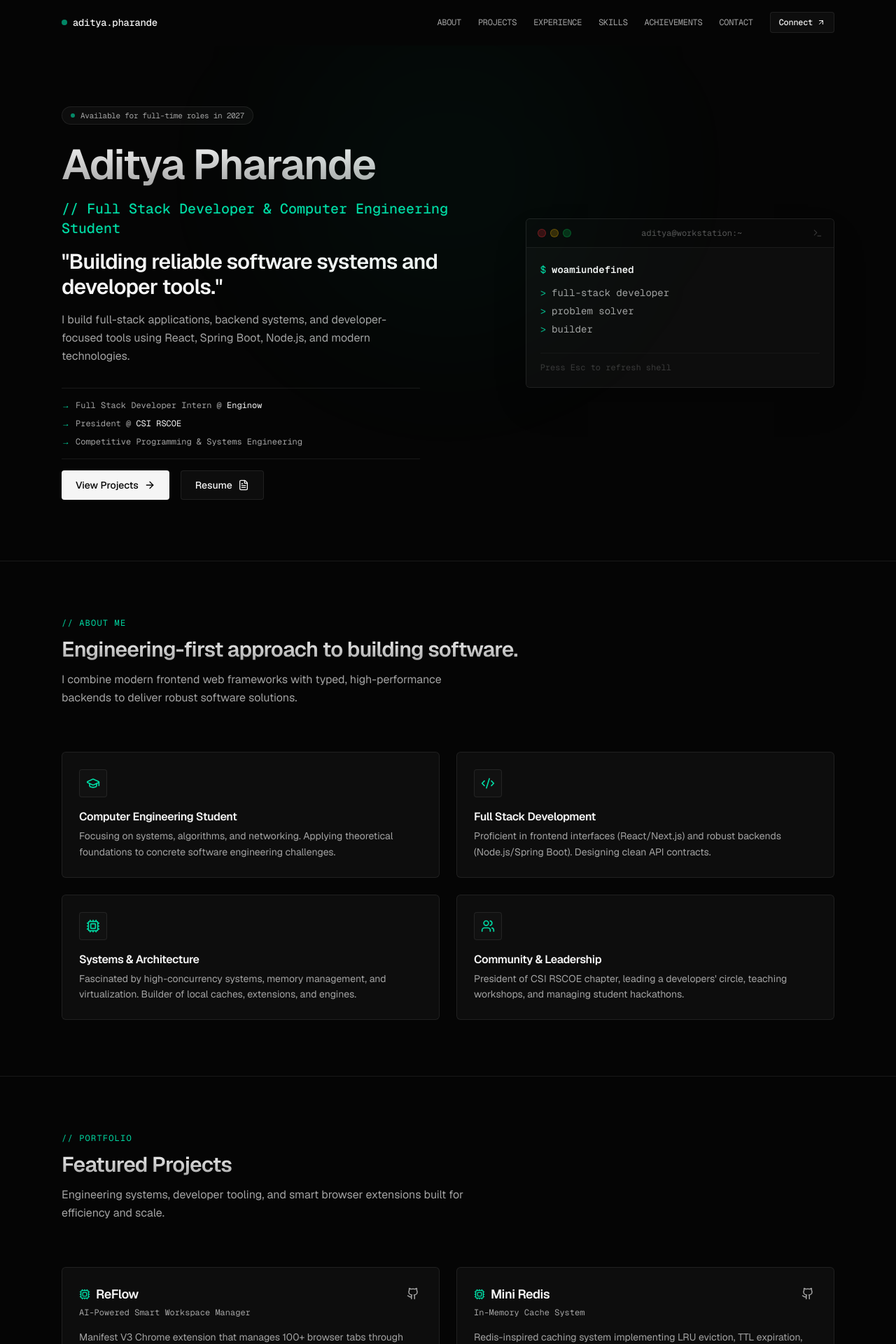
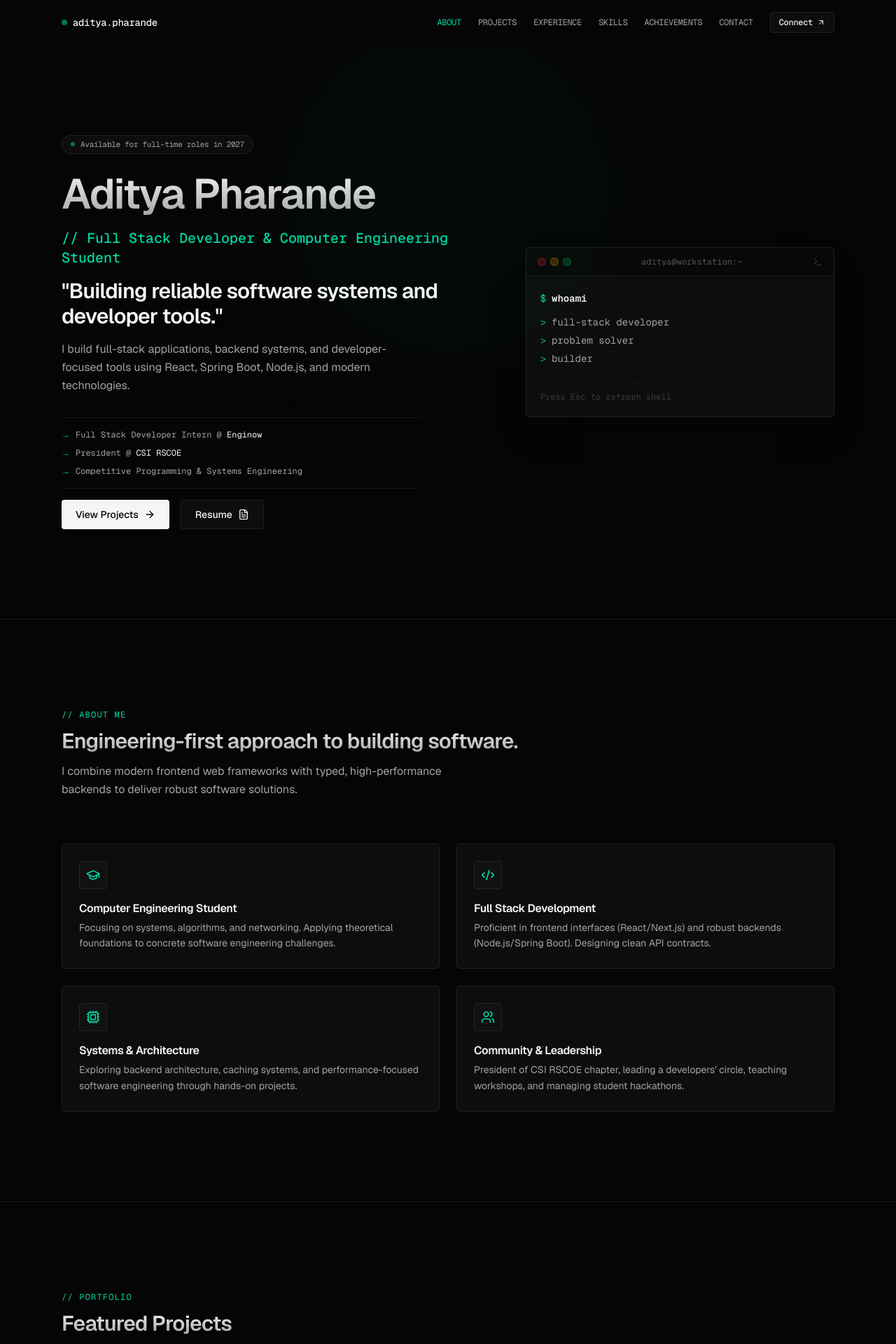
Before and after one commit to aditya-codes-git/Portfolio, a Next.js app: page / in a window 1280 px wide. Shown: the top 1920 px of the page at 70% size. Built offline with nearby package versions, Linux system fonts and the light colour scheme.

Commit message:
feat: phase 0 improvements

```diff
--- a/src/components/layout/Navbar.tsx
+++ b/src/components/layout/Navbar.tsx
@@ -17,6 +17,7 @@ const NAV_ITEMS = [
 export const Navbar: React.FC = () => {
   const [isOpen, setIsOpen] = useState(false);
   const [scrolled, setScrolled] = useState(false);
+  const [activeSection, setActiveSection] = useState("");
 
   useEffect(() => {
     const handleScroll = () => {
@@ -28,7 +29,33 @@ export const Navbar: React.FC = () => {
     };
 
     window.addEventListener("scroll", handleScroll);
-    return () => window.removeEventListener("scroll", handleScroll);
+
+    // Track active section via IntersectionObserver
+    const observerOptions = {
+      root: null,
+      rootMargin: "-30% 0px -50% 0px", // Triggers active state when section takes substantial screen area
+      threshold: 0.1,
+    };
+
+    const observerCallback = (entries: IntersectionObserverEntry[]) => {
+      entries.forEach((entry) => {
+        if (entry.isIntersecting) {
+          setActiveSection(entry.target.id);
+        }
+      });
+    };
+
+    const observer = new IntersectionObserver(observerCallback, observerOptions);
+    const sections = ["about", "projects", "experience", "skills", "achievements", "contact"];
+    sections.forEach((id) => {
+      const el = document.getElementById(id);
+      if (el) observer.observe(el);
+    });
+
+    return () => {
+      window.removeEventListener("scroll", handleScroll);
+      observer.disconnect();
+    };
   }, []);
 
   return (
@@ -49,15 +76,21 @@ export const Navbar: React.FC = () => {
 
         {/* Desktop Navigation */}
         <nav className="hidden md:flex items-center gap-6">
-          {NAV_ITEMS.map((item) => (
+          {NAV_ITEMS.map((item) => {
+            const isActive = activeSection === item.href.slice(1);
+            return (
               <a
                 key={item.label}
                 href={item.href}
-              className="text-xs font-mono text-secondary-text hover:text-foreground transition-colors tracking-tight uppercase"
+                className={cn(
+                  "text-xs font-mono transition-colors tracking-tight uppercase",
+                  isActive ? "text-accent" : "text-secondary-text hover:text-foreground"
+                )}
               >
                 {item.label}
               </a>
-          ))}
+            );
+          })}
           <Button
             href="#contact"
             variant="secondary"
@@ -81,16 +114,22 @@ export const Navbar: React.FC = () => {
       {/* Mobile Menu Dropdown */}
       {isOpen && (
         <div className="md:hidden absolute top-16 left-0 w-full bg-background border-b border-border-subtle px-6 py-6 flex flex-col gap-4 shadow-xl">
-          {NAV_ITEMS.map((item) => (
+          {NAV_ITEMS.map((item) => {
+            const isActive = activeSection === item.href.slice(1);
+            return (
               <a
                 key={item.label}
                 href={item.href}
                 onClick={() => setIsOpen(false)}
-              className="text-sm font-mono text-secondary-text hover:text-foreground py-2 border-b border-white/5 tracking-tight uppercase"
+                className={cn(
+                  "text-sm font-mono py-2 border-b border-white/5 tracking-tight uppercase transition-colors",
+                  isActive ? "text-accent" : "text-secondary-text hover:text-foreground"
+                )}
               >
                 {item.label}
               </a>
-          ))}
+            );
+          })}
           <Button
             href="#contact"
             onClick={() => setIsOpen(false)}
--- a/src/components/sections/About.tsx
+++ b/src/components/sections/About.tsx
@@ -18,7 +18,7 @@ export const About: React.FC = () => {
     {
       icon: Cpu,
       title: "Systems & Architecture",
-      description: "Fascinated by high-concurrency systems, memory management, and virtualization. Builder of local caches, extensions, and engines."
+      description: "Exploring backend architecture, caching systems, and performance-focused software engineering through hands-on projects."
     },
     {
       icon: Users,
@@ -28,7 +28,7 @@ export const About: React.FC = () => {
   ];
 
   return (
-    <section id="about" className="py-20 border-t border-border-subtle bg-background relative">
+    <section id="about" className="py-24 sm:py-32 border-t border-border-subtle bg-background relative">
       <div className="max-w-6xl mx-auto px-6">
         <SectionTitle
           label="About Me"
--- a/src/components/sections/Achievements.tsx
+++ b/src/components/sections/Achievements.tsx
@@ -20,7 +20,7 @@ export const Achievements: React.FC = () => {
   };
 
   return (
-    <section id="achievements" className="py-20 border-t border-border-subtle bg-background">
+    <section id="achievements" className="py-24 sm:py-32 border-t border-border-subtle bg-background">
       <div className="max-w-6xl mx-auto px-6">
         <SectionTitle
           label="Milestones"
--- a/src/components/sections/Contact.tsx
+++ b/src/components/sections/Contact.tsx
@@ -29,7 +29,7 @@ export const Contact: React.FC = () => {
   };
 
   return (
-    <section id="contact" className="py-20 border-t border-border-subtle bg-background">
+    <section id="contact" className="py-24 sm:py-32 border-t border-border-subtle bg-background">
       <div className="max-w-6xl mx-auto px-6">
         <SectionTitle
           label="Contact"
--- a/src/components/sections/Experience.tsx
+++ b/src/components/sections/Experience.tsx
@@ -5,7 +5,7 @@ import { Briefcase } from "lucide-react";
 
 export const Experience: React.FC = () => {
   return (
-    <section id="experience" className="py-20 border-t border-border-subtle bg-background">
+    <section id="experience" className="py-24 sm:py-32 border-t border-border-subtle bg-background">
       <div className="max-w-6xl mx-auto px-6">
         <SectionTitle
           label="History"
--- a/src/components/sections/Hero.tsx
+++ b/src/components/sections/Hero.tsx
@@ -7,58 +7,50 @@ import { Card } from "@/components/ui/Card";
 import { motion } from "framer-motion";
 
 export const Hero: React.FC = () => {
-  // Terminal typing animation states
   const [typedInput, setTypedInput] = useState("");
   const [terminalOutputs, setTerminalOutputs] = useState<string[]>([]);
-  const [phase, setPhase] = useState<"typing" | "outputs" | "idle">("typing");
+  const [showCursor, setShowCursor] = useState(true);
 
   useEffect(() => {
     const command = "whoami";
     let index = 0;
 
-    // Phase 1: Typing command
-    const typingTimeout = setTimeout(() => {
-      const interval = setInterval(() => {
+    // Type the command character by character
+    const typingInterval = setInterval(() => {
       if (index < command.length) {
-          setTypedInput((prev) => prev + command[index]);
+        setTypedInput(command.slice(0, index + 1));
         index++;
       } else {
-          clearInterval(interval);
-          setPhase("outputs");
-        }
-      }, 150);
-      return () => clearInterval(interval);
-    }, 1000);
+        clearInterval(typingInterval);
 
-    return () => clearTimeout(typingTimeout);
-  }, []);
-
-  useEffect(() => {
-    if (phase !== "outputs") return;
-
-    const outputs = [
+        // Command finished typing. Show outputs sequentially.
+        const outputLines = [
           "> full-stack developer",
           "> problem solver",
           "> builder"
         ];
 
-    let outputIndex = 0;
-    const interval = setInterval(() => {
-      if (outputIndex < outputs.length) {
-        const nextLine = outputs[outputIndex];
-        setTerminalOutputs((prev) => [...prev, nextLine]);
-        outputIndex++;
-      } else {
-        clearInterval(interval);
-        setPhase("idle");
+        outputLines.forEach((line, idx) => {
+          setTimeout(() => {
+            setTerminalOutputs((prev) => [...prev, line]);
+          }, 300 * (idx + 1));
+        });
       }
-    }, 400);
+    }, 100);
 
-    return () => clearInterval(interval);
-  }, [phase]);
+    // Blinking terminal cursor
+    const cursorInterval = setInterval(() => {
+      setShowCursor((prev) => !prev);
+    }, 500);
+
+    return () => {
+      clearInterval(typingInterval);
+      clearInterval(cursorInterval);
+    };
+  }, []);
 
   return (
-    <section className="relative min-h-[calc(100vh-4rem)] flex items-center py-12 md:py-20 overflow-hidden">
+    <section className="relative min-h-[calc(100vh-4rem)] flex items-center py-20 lg:py-32 overflow-hidden">
       {/* Background radial highlight */}
       <div className="absolute top-1/4 left-1/2 -translate-x-1/2 -translate-y-1/2 w-[500px] h-[500px] bg-accent/3 rounded-full blur-[100px] pointer-events-none" />
 
@@ -137,7 +129,7 @@ export const Hero: React.FC = () => {
                   <span className="text-accent">$</span>
                   <span className="font-semibold">
                     {typedInput}
-                    {phase === "typing" && <span className="animate-pulse">_</span>}
+                    {typedInput.length < 6 && showCursor && <span>_</span>}
                   </span>
                 </div>
 
@@ -154,7 +146,7 @@ export const Hero: React.FC = () => {
                 </div>
               </div>
 
-              {phase === "idle" && (
+              {terminalOutputs.length === 3 && (
                 <div className="flex items-center gap-2 text-xs text-secondary-text/30 border-t border-border-subtle/50 pt-3 mt-4">
                   <span>Press Esc to refresh shell</span>
                 </div>
--- a/src/components/sections/Projects.tsx
+++ b/src/components/sections/Projects.tsx
@@ -3,10 +3,11 @@ import { projects } from "@/data/projects";
 import { Card } from "@/components/ui/Card";
 import { SectionTitle } from "@/components/ui/SectionTitle";
 import { ExternalLink, Cpu } from "lucide-react";
+import { motion } from "framer-motion";
 
 export const Projects: React.FC = () => {
   return (
-    <section id="projects" className="py-20 border-t border-border-subtle bg-background">
+    <section id="projects" className="py-24 sm:py-32 border-t border-border-subtle bg-background">
       <div className="max-w-6xl mx-auto px-6">
         <SectionTitle
           label="Portfolio"
@@ -16,7 +17,13 @@ export const Projects: React.FC = () => {
 
         <div className="grid grid-cols-1 md:grid-cols-2 gap-6 mt-8">
           {projects.map((project) => (
-            <Card key={project.id} className="p-6 bg-card flex flex-col justify-between rounded-md">
+            <motion.div
+              key={project.id}
+              whileHover={{ y: -6 }}
+              transition={{ duration: 0.3, ease: [0.16, 1, 0.3, 1] }}
+              className="group"
+            >
+              <Card className="h-full p-6 bg-card flex flex-col justify-between rounded-md transition-colors duration-300 group-hover:border-accent/30 group-hover:shadow-[0_4px_20px_rgba(0,217,163,0.05)]">
                 <div className="space-y-4">
                   {/* Header */}
                   <div className="flex items-start justify-between gap-4">
@@ -93,6 +100,7 @@ export const Projects: React.FC = () => {
                   ))}
                 </div>
               </Card>
+            </motion.div>
           ))}
         </div>
       </div>
--- a/src/components/sections/Skills.tsx
+++ b/src/components/sections/Skills.tsx
@@ -22,7 +22,7 @@ export const Skills: React.FC = () => {
   };
 
   return (
-    <section id="skills" className="py-20 border-t border-border-subtle bg-background">
+    <section id="skills" className="py-24 sm:py-32 border-t border-border-subtle bg-background">
       <div className="max-w-6xl mx-auto px-6">
         <SectionTitle
           label="Toolbox"
--- a/src/data/experience.ts
+++ b/src/data/experience.ts
@@ -40,21 +40,21 @@ export const achievements: AchievementItem[] = [
   {
     id: "genai-hackathon",
     title: "Google GenAI Hackathon Second Runner-Up",
-    description: "Awarded out of 100+ competing teams for building a workspace smart helper Chrome API integration."
+    description: "Placed 3rd out of 100+ teams for building an AI-powered smart browser workspace manager."
   },
   {
     id: "iitb-devfusion",
     title: "IIT Bombay DevFusion 3rd Place",
-    description: "Developed and pitched a developer automation testing suite in under 36 hours."
+    description: "Secured 3rd place in 36-hour hackathon for building an automated test generation platform."
   },
   {
     id: "csi-president-achievement",
     title: "CSI Chapter President",
-    description: "Appointed to lead the Computer Society of India student branch for excellence in technical leadership."
+    description: "Elected to lead the Computer Society of India student branch, directing events and workshops."
   },
   {
     id: "dsa-problems",
     title: "150+ Coding Problems Solved",
-    description: "Solved algorithms and data structure challenges across LeetCode, Code Studio, and HackerRank."
+    description: "Solved data structures and algorithms problems across LeetCode, CodeStudio, and HackerRank."
   }
 ];
```
Lines whose indentation alone changed are shown as unchanged.
